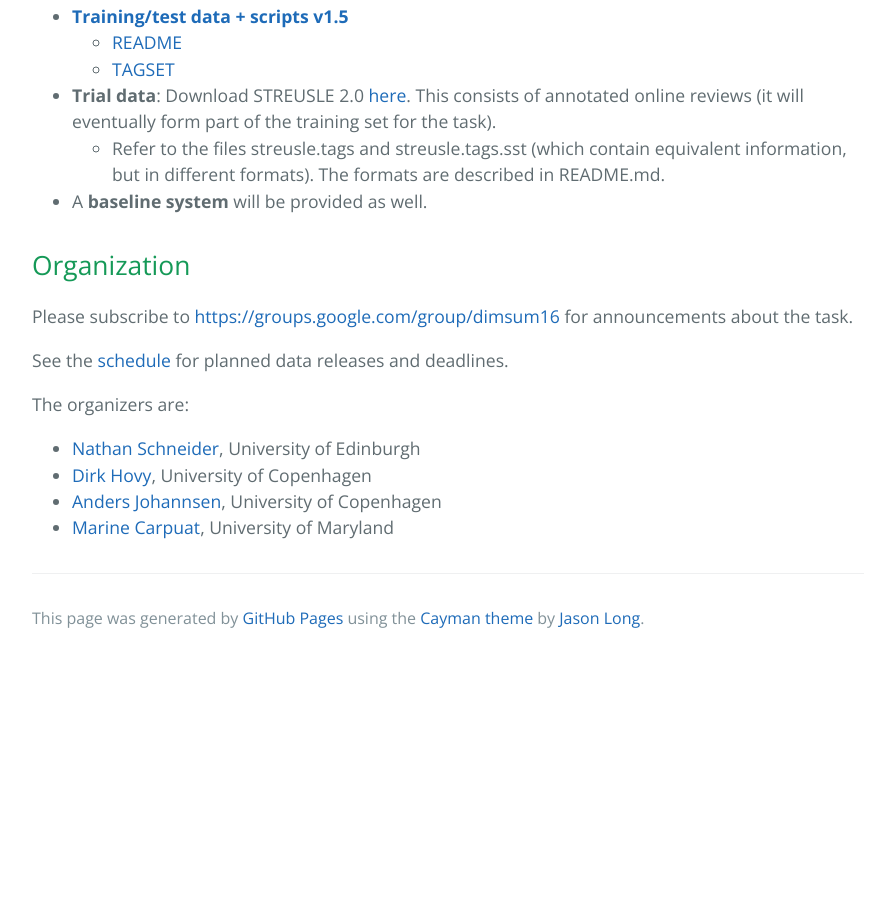
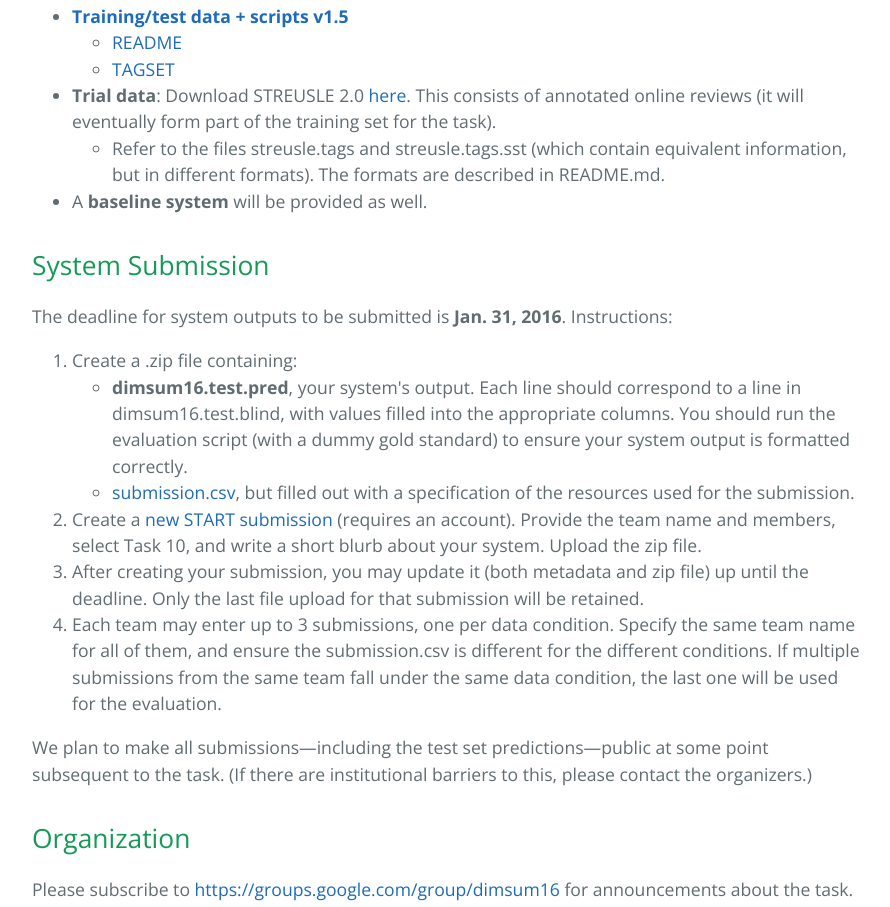
Before and after one commit to dimsum16/dimsum16.github.io, a plain HTML site: page index.html in a window 1280 px wide. Shown: the part 3033-3940 px from the top of the page, without its empty margins (192-1082 px from the left). Before the commit the page ends 3695 px from the top, so only its background shows below. Drawn offline with nearby package versions, Linux system fonts and the light colour scheme.

Commit message:
Replace master branch with page content via GitHub

```diff
--- a/index.html
+++ b/index.html
@@ -37,7 +37,7 @@
 <p>Gold standard training data labeled with the combined representation is provided in two domains: <strong>online reviews</strong> and <strong>tweets</strong>. (Rules for using other data resources in <a href="#data-conditions">data conditions</a>.) Blind test data will be in these two domains as well as a third, surprise domain. The domain of each sentence will not be indicated as part of the input at test time. The three test domains will have equal weight in the overall system scores (see <a href="#scoring">scoring procedure</a>).</p>
 
 <h2>
-<a id="minimal-semantic-units" class="anchor" href="#minimal-semantic-units" aria-hidden="true"><span class="octicon octicon-link"></span></a>Minimal semantic units</h2>
+<a id="minimal-semantic-units" class="anchor" href="#minimal-semantic-units" aria-hidden="true"><span aria-hidden="true" class="octicon octicon-link"></span></a>Minimal semantic units</h2>
 
 <p>The word tokens of the sentence are partitioned into basic units of lexical meaning. Equivalently, where multiple tokens function together as an idiomatic whole, they are grouped together into a <strong>multiword expression</strong> (MWE). MWEs include: nominal compounds like <em>hot dog</em>; verbal expressions like <em>do away with</em> 'eliminate', <em>make decisions</em> 'decide', <em>kick the bucket</em> 'die'; PP idioms like <em>at all</em> and <em>on the spot</em> 'without planning'; multiword prepositions/connectives like <em>in front of</em> and <em>due to</em>; multiword named entities; and many other kinds.</p>
 
@@ -50,7 +50,7 @@
 <p>Refer to <a href="http://www.cs.cmu.edu/%7Enschneid/mwecorpus.pdf">this LREC 2014 paper</a> for details of the MWE annotation.</p>
 
 <h2>
-<a id="semantic-classes" class="anchor" href="#semantic-classes" aria-hidden="true"><span class="octicon octicon-link"></span></a>Semantic classes</h2>
+<a id="semantic-classes" class="anchor" href="#semantic-classes" aria-hidden="true"><span aria-hidden="true" class="octicon octicon-link"></span></a>Semantic classes</h2>
 
 <p>These are broad-coverage lexical categories known as "supersenses".</p>
 
@@ -64,7 +64,7 @@
 <p>Refer to <a href="http://www.cs.cmu.edu/%7Enschneid/sst.pdf">this NAACL 2015 paper</a> for details of the annotation of supersenses on top of MWEs.</p>
 
 <h2>
-<a id="data-conditions" class="anchor" href="#data-conditions" aria-hidden="true"><span class="octicon octicon-link"></span></a>Data conditions</h2>
+<a id="data-conditions" class="anchor" href="#data-conditions" aria-hidden="true"><span aria-hidden="true" class="octicon octicon-link"></span></a>Data conditions</h2>
 
 <p>There will be three conditions according to which systems will be compared.</p>
 
@@ -95,12 +95,12 @@
 <p>A new test set has been annotated for this task. A blind version (input only) has been released in advance of the evaluation period.</p>
 
 <h2>
-<a id="scoring" class="anchor" href="#scoring" aria-hidden="true"><span class="octicon octicon-link"></span></a>Scoring</h2>
+<a id="scoring" class="anchor" href="#scoring" aria-hidden="true"><span aria-hidden="true" class="octicon octicon-link"></span></a>Scoring</h2>
 
 <p>Our evaluation script, <a href="https://github.com/dimsum16/dimsum-data/blob/master/scripts/dimsumeval.py">dimsumeval.py</a>, is bundled with the latest data release. Primarily, it reports F-scores for MWE identification, supersense labeling, and their combination. See the documentation in the script for an overview. Further details of the scoring procedure will be announced at a future time.</p>
 
 <h2>
-<a id="downloads" class="anchor" href="#downloads" aria-hidden="true"><span class="octicon octicon-link"></span></a>Downloads</h2>
+<a id="downloads" class="anchor" href="#downloads" aria-hidden="true"><span aria-hidden="true" class="octicon octicon-link"></span></a>Downloads</h2>
 
 <ul>
 <li>
@@ -122,7 +122,29 @@
 </ul>
 
 <h2>
-<a id="organization" class="anchor" href="#organization" aria-hidden="true"><span class="octicon octicon-link"></span></a>Organization</h2>
+<a id="system-submission" class="anchor" href="#system-submission" aria-hidden="true"><span aria-hidden="true" class="octicon octicon-link"></span></a>System Submission</h2>
+
+<p>The deadline for system outputs to be submitted is <strong>Jan. 31, 2016</strong>. Instructions:</p>
+
+<ol>
+<li>Create a .zip file containing:
+
+<ul>
+<li>
+<strong>dimsum16.test.pred</strong>, your system's output. Each line should correspond to a line in dimsum16.test.blind, with values filled into the appropriate columns. You should run the evaluation script (with a dummy gold standard) to ensure your system output is formatted correctly.</li>
+<li>
+<a href="https://raw.githubusercontent.com/dimsum16/dimsum-data/master/submission.csv">submission.csv</a>, but filled out with a specification of the resources used for the submission.</li>
+</ul>
+</li>
+<li>Create a <a href="https://www.softconf.com/naacl2016/SemEval2016/user/">new START submission</a> (requires an account). Provide the team name and members, select Task 10, and write a short blurb about your system. Upload the zip file.</li>
+<li>After creating your submission, you may update it (both metadata and zip file) up until the deadline. Only the last file upload for that submission will be retained.</li>
+<li>Each team may enter up to 3 submissions, one per data condition. Specify the same team name for all of them, and ensure the submission.csv is different for the different conditions. If multiple submissions from the same team fall under the same data condition, the last one will be used for the evaluation.</li>
+</ol>
+
+<p>We plan to make all submissions—including the test set predictions—public at some point subsequent to the task. (If there are institutional barriers to this, please contact the organizers.)</p>
+
+<h2>
+<a id="organization" class="anchor" href="#organization" aria-hidden="true"><span aria-hidden="true" class="octicon octicon-link"></span></a>Organization</h2>
 
 <p>Please subscribe to <a href="https://groups.google.com/group/dimsum16">https://groups.google.com/group/dimsum16</a> for announcements about the task.</p>
 
```
Also changed, not shown: params.json (+1 -1 lines).
